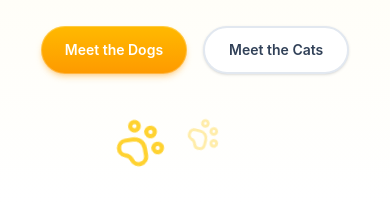
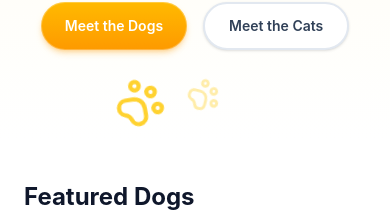
Before and after one commit to dani888/happy_home_adoption, a React (Vite) app: page / in a window 390 px wide. Shown: the part 443-658 px from the top of the page. Built offline with nearby package versions, Linux system fonts and the light colour scheme.

Commit message:
wip:4 fix phone style

```diff
--- a/src/pages/HomePage.tsx
+++ b/src/pages/HomePage.tsx
@@ -11,7 +11,7 @@ export default function HomePage() {
   return (
     <div>
       <section className="relative overflow-hidden bg-gradient-to-b from-amber-50 to-white">
-        <div className="mx-auto max-w-6xl px-6 pt-20 pb-10 text-center sm:pt-28 sm:pb-12">
+        <div className="mx-auto w-full max-w-6xl px-6 pt-14 pb-4 text-center sm:pt-28 sm:pb-12">
           <p className="mb-4 inline-block rounded-full bg-amber-100 px-4 py-1 text-sm font-medium text-amber-800">
             {pets.length} animals currently looking for homes
           </p>
@@ -40,8 +40,9 @@ export default function HomePage() {
               Meet the Cats
             </Link>
           </div>
-          <CatPawTrail scale={3} color="text-amber-300" className="mt-10 items-end justify-center" />
+          <CatPawTrail scale={3} color="text-amber-300" className="mt-6 items-end justify-center sm:mt-10" />
         </div>
+
       </section>
 
       <section className="mx-auto max-w-6xl px-6 pt-10 pb-16">
```
